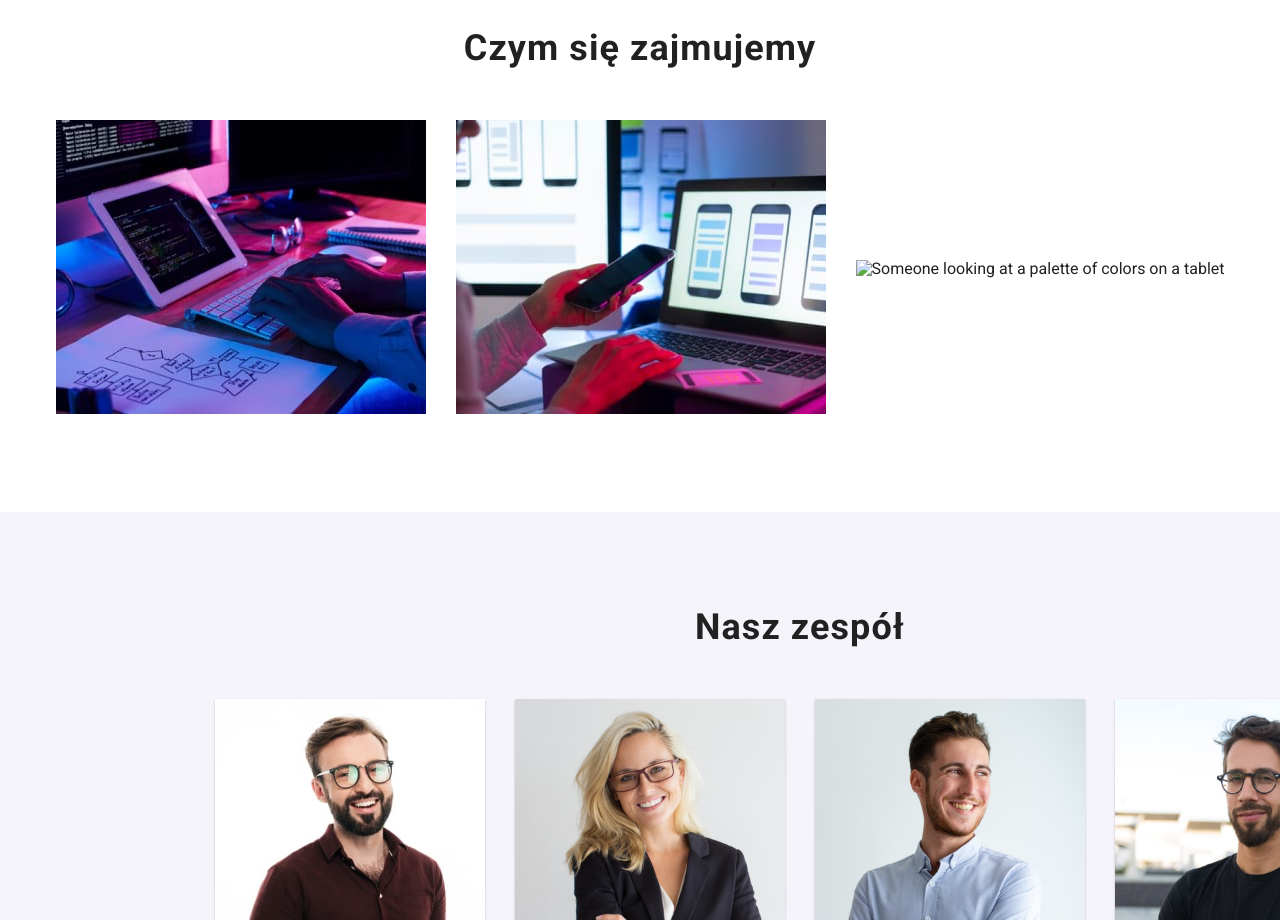
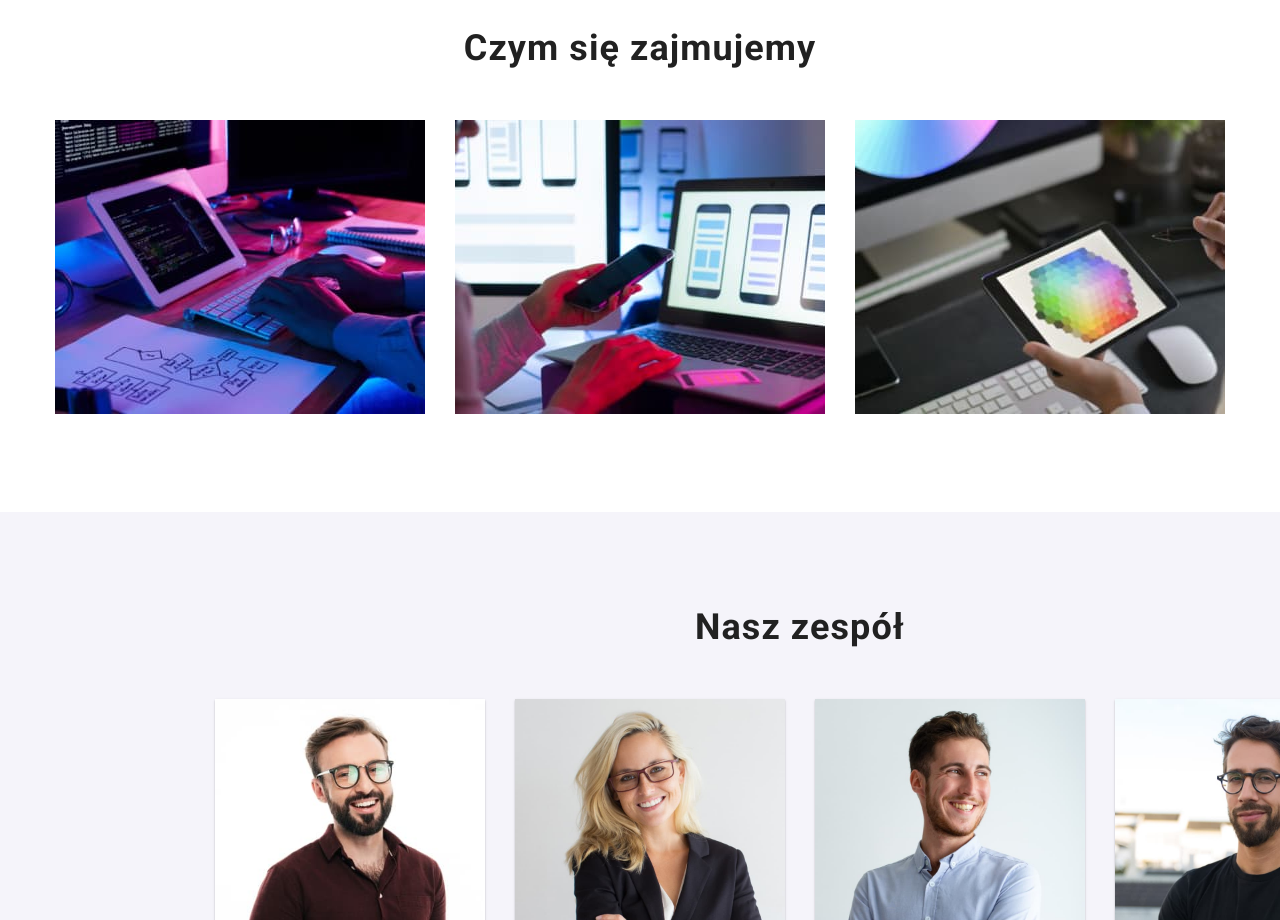
Before and after one commit to pawelwiteckiwawrzyniak/goit-markup-hw-03, a plain HTML site: page index.html in a window 1280 px wide. Shown: the part 940-1860 px from the top of the page. Drawn offline with Linux system fonts and the light colour scheme; the site is published under a folder, as on GitHub Pages, so addresses that start at the root find nothing.

Commit message:
Fixed wrong display of the pictures

```diff
--- a/index.html
+++ b/index.html
@@ -95,7 +95,7 @@
             </li>
             <li class="description-list-item">
               <img
-                src="/images/things3.jpg"
+                src="./images/things3.jpg"
                 alt="Someone looking at a palette of colors on a tablet"
                 height="294"
                 width="370"
```
